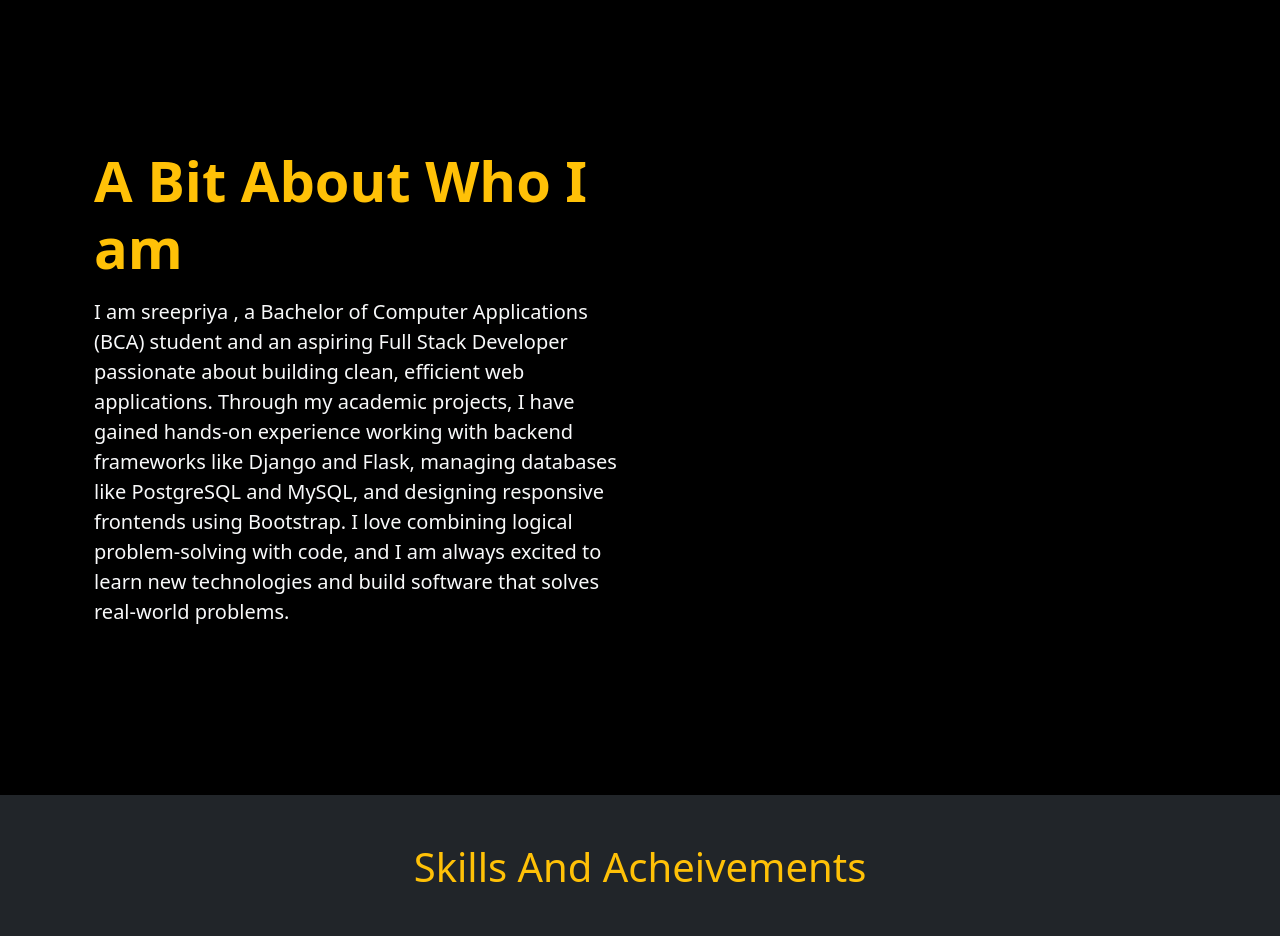
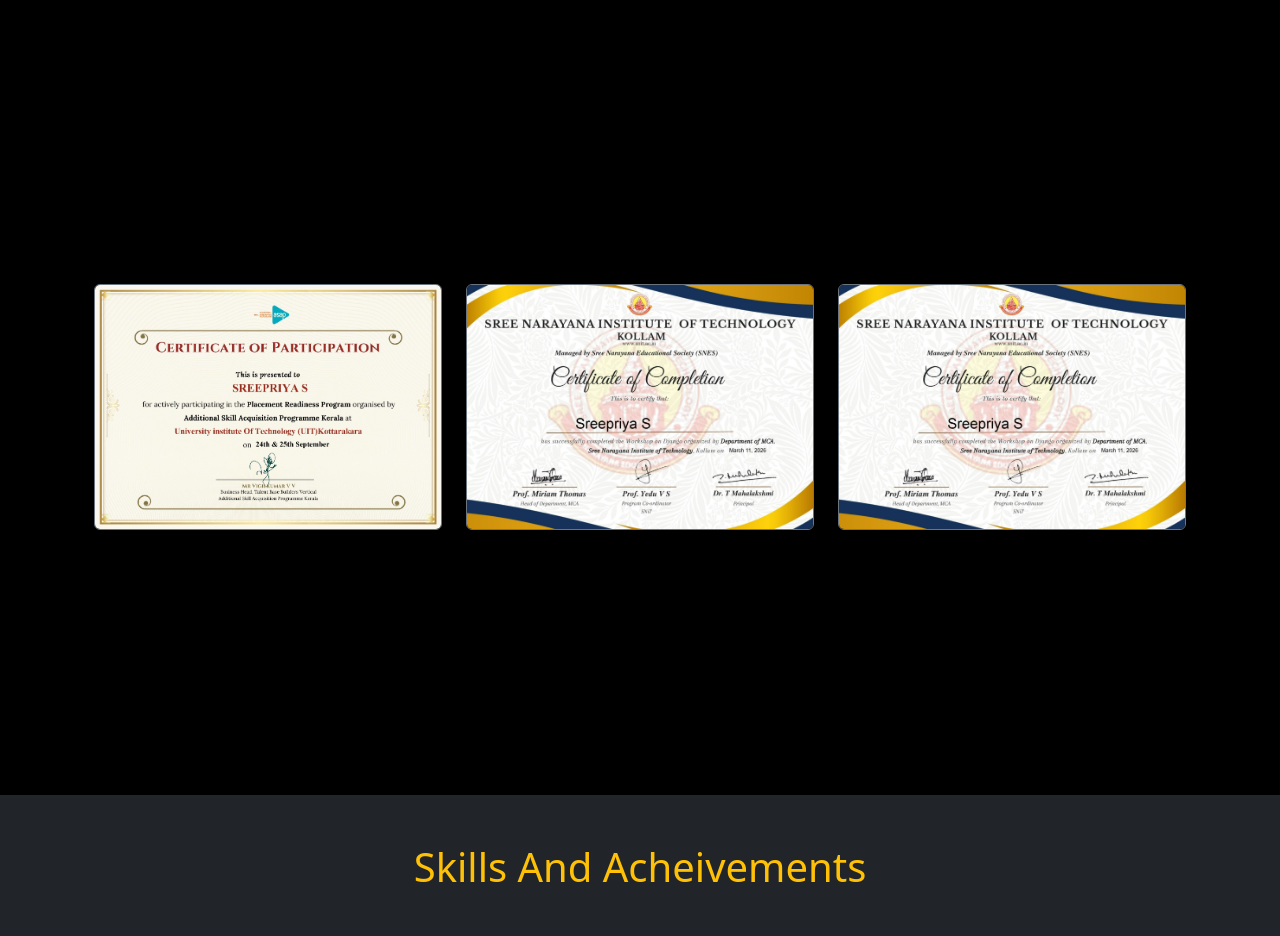
Before and after one commit to sreepriyasangeeth/Portfolio, a plain HTML site: page index.html in a window 1280 px wide. Shown: the part 1700-2636 px from the top of the page. Drawn offline with nearby package versions, Linux system fonts and the light colour scheme.

Commit message:
saved portfolio file

```diff
--- a/index.html
+++ b/index.html
@@ -138,24 +138,24 @@
     </div>
 
     <div class="page3 bg-black min-vh-100 py-5 d-flex align-items-center" id="about">
-        <div class="container">
-            <div class="row w-100 align-items-center text-center text-lg-start g-4 mx-auto">
-                <div class="col-12 col-lg-6 text-light">
-                    <h1 class="fw-bold display-4 text-warning">A Bit About Who I am</h1>
-                    <p class="fs-5 text-secondary mt-3 mx-auto mx-lg-0 text-light">
-                        I am sreepriya , a Bachelor of Computer Applications (BCA) student and an aspiring Full Stack
-                        Developer passionate about building clean, efficient web applications. Through my academic
-                        projects, I have gained hands-on experience working with backend frameworks like Django and
-                        Flask, managing databases like PostgreSQL and MySQL, and designing responsive frontends using
-                        Bootstrap. I love combining logical problem-solving with code, and I am always excited to learn
-                        new technologies and build software that solves real-world problems.
-                    </p>
+        <div class="container d-flex justify-content-center mt-5 mx-auto">
+            <div class="row w-100 justify-content-center mx-auto">
+                <div class="col-12 col-md-4 col-lg-4 text-center">
+                    <img src="images/sreepriya.s_page-0001.jpg"
+                        class="img-fluid rounded border border-secondary shadow-sm mb-4" alt="asap">
                 </div>
-                <div class="col-12 col-lg-6 text-center text-lg-end">
-                    <img src="" alt="">
+                <div class="col-12 col-md-4 col-lg-4 text-center">
+                    <img src="images/snit_certificate.jpeg"
+                        class="img-fluid rounded border border-secondary shadow-sm mb-4" alt="snit">
+                </div>
+                <div class="col-12 col-md-4 col-lg-4 text-center">
+                    <img src="images/snit_certificate.jpeg"
+                        class="img-fluid rounded border border-secondary shadow-sm mb-4" alt="snit">
                 </div>
             </div>
         </div>
+    </div>
+    </div>
     </div>
     <div class="page4 bg-dark min-vh-100 py-5">
         <div class="text-warning text-center" id="achieve">
```
